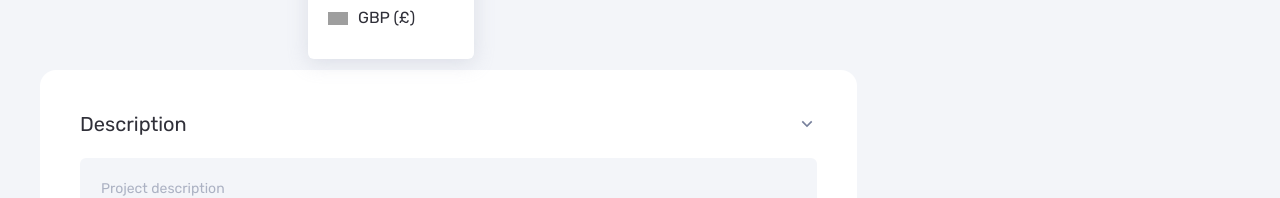
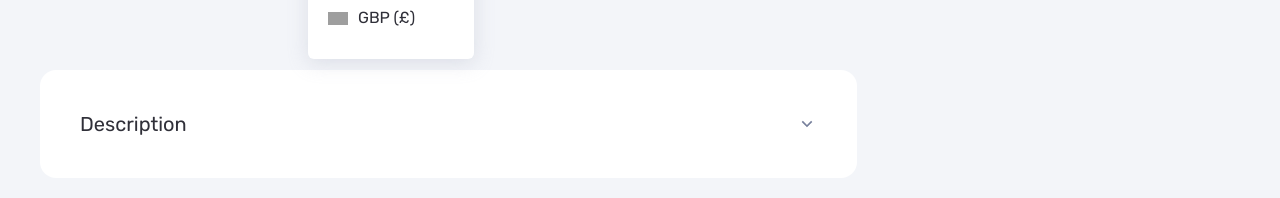
Before and after one commit to exes2012/if-team, a Vue app: page /people in a window 1280 px wide. Shown: the part 605-803 px from the top of the page. Built offline with nearby package versions, Linux system fonts and the light colour scheme; grey boxes are pictures that could not be loaded.

Commit message:
added hover to description dropdown window

```diff
--- a/src/views/ViewPeople.vue
+++ b/src/views/ViewPeople.vue
@@ -141,8 +141,10 @@
       </v-card>
 
       <!-- Description -->
-      <v-card class="max-w-[817px] w-full mt-32 p-10">
-        <div class="flex justify-between items-center mb-5">
+      <v-card
+        class="max-w-[817px] w-full mt-32 p-10 max-h-[108px] overflow-hidden hover:max-h-full transition-all"
+      >
+        <div class="flex justify-between items-center mb-10">
           <p class="text-1">Description</p>
           <v-icon name="arrowDown" viewBox="0 0 20 20"></v-icon>
         </div>
@@ -884,7 +886,7 @@
         <v-button class="btn-primary w-[200px] h-13">Save</v-button>
       </v-card>
 
-      <!-- Rates -->
+      <!-- Rate -->
       <v-card class="w-fit mt-10 p-8 relative">
         <v-button class="absolute top-5 right-5">
           <v-icon
```
